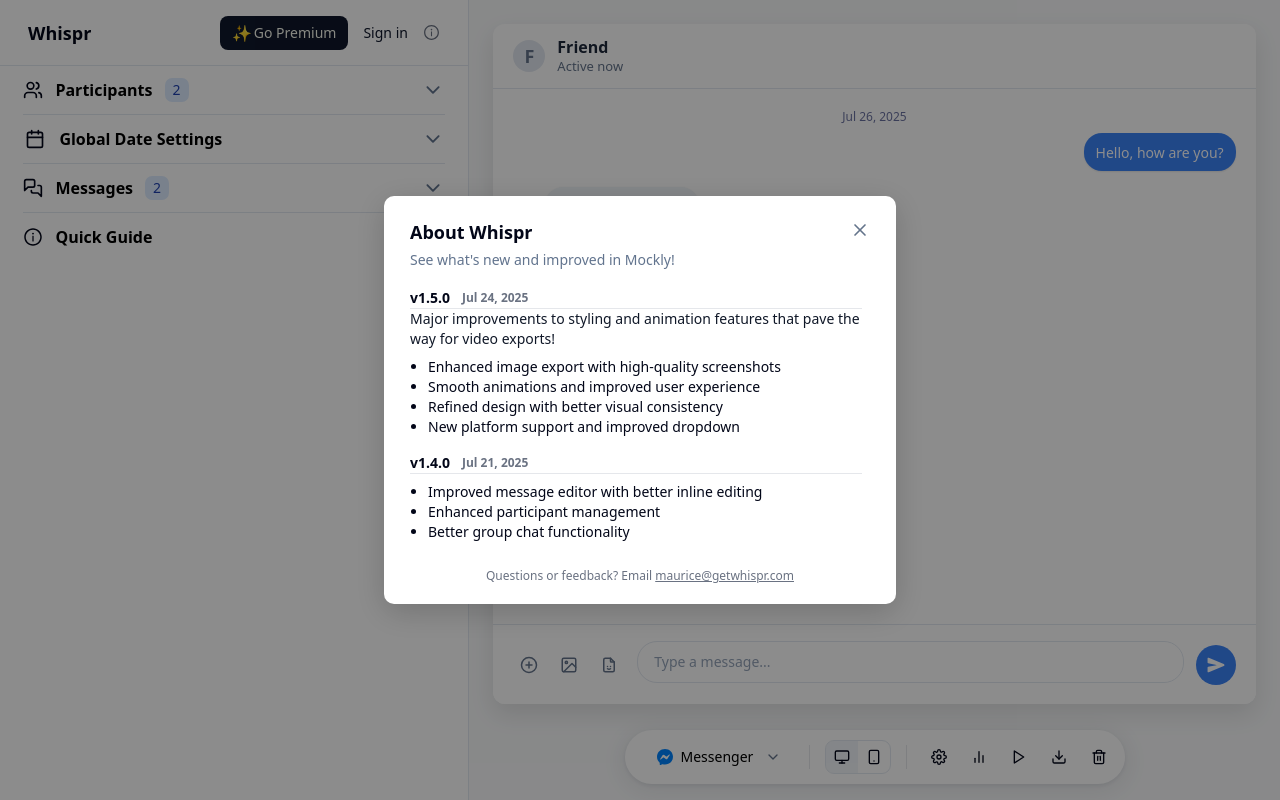
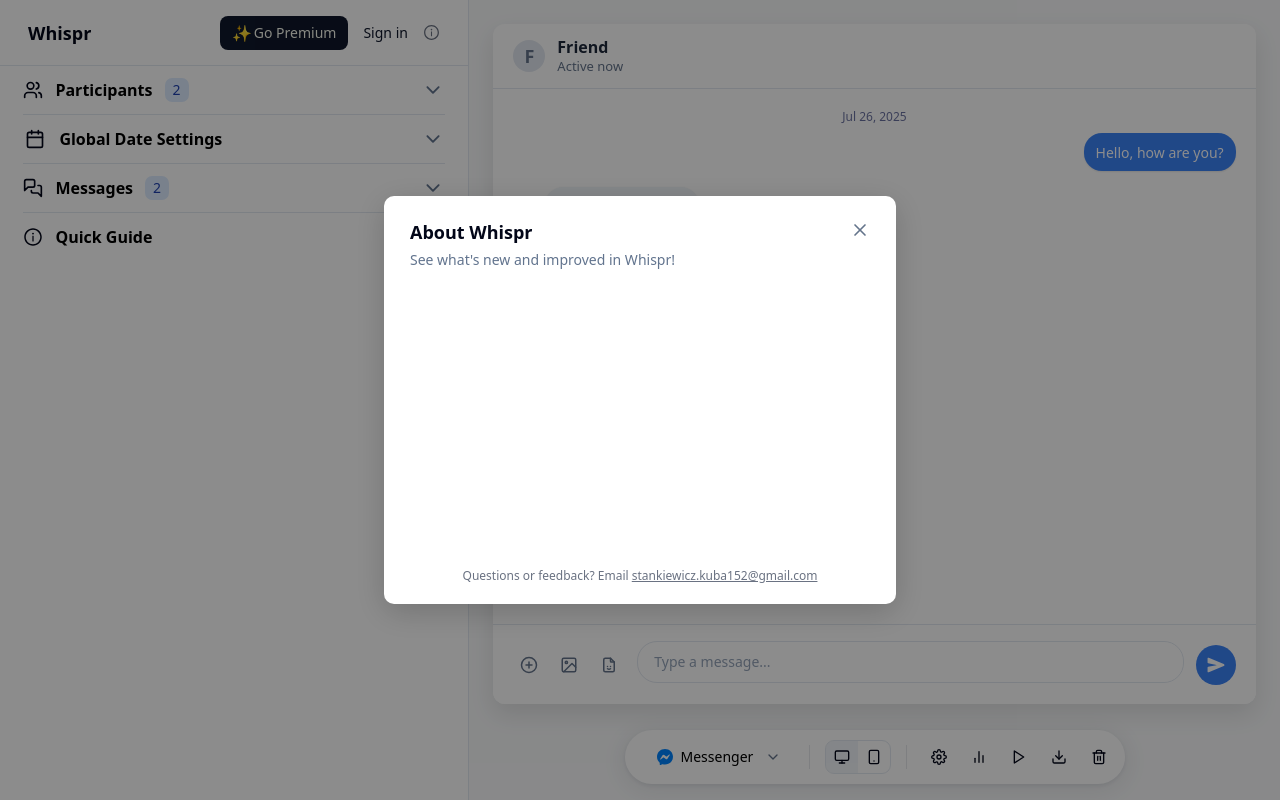
Before and after one commit to JakubStankiewicz1/Whispr, a React (Vite) app in the folder frontend/: page / in a window 1280 px wide. Both pictures are taken after a click on the icon 431 px from the left and 32 px from the top of the page. Built offline with nearby package versions, Linux system fonts and the light colour scheme.

Commit message:
Contact updated

```diff
--- a/frontend/src/components/AboutUs/AboutUs.jsx
+++ b/frontend/src/components/AboutUs/AboutUs.jsx
@@ -101,9 +101,11 @@
           onMouseMove={handleInteraction}
         >
           <p className="aboutUsSubtitle">
-            See what's new and improved in Mockly!
+            See what's new and improved in Whispr!
           </p>
-          <div className="aboutUsChangelog">
+
+
+          {/* <div className="aboutUsChangelog">
             <div className="aboutUsVersion">
               <div className="aboutUsVersionHeader">
                 <span className="aboutUsVersionNumber">v1.5.0</span>
@@ -174,13 +176,13 @@
                 <li>Basic UI and interactions</li>
               </ul>
             </div>
-          </div>
+          </div> */}
         </div>
         <div className="aboutUsFooter">
           <p className="aboutUsFooterText">
             Questions or feedback? Email{' '}
-            <a href="mailto:maurice@getwhispr.com" className="aboutUsFooterLink">
-              maurice@getwhispr.com
+            <a href="mailto:stankiewicz.kuba152@gmail.com" className="aboutUsFooterLink">
+              stankiewicz.kuba152@gmail.com
             </a>
           </p>
         </div>
```
